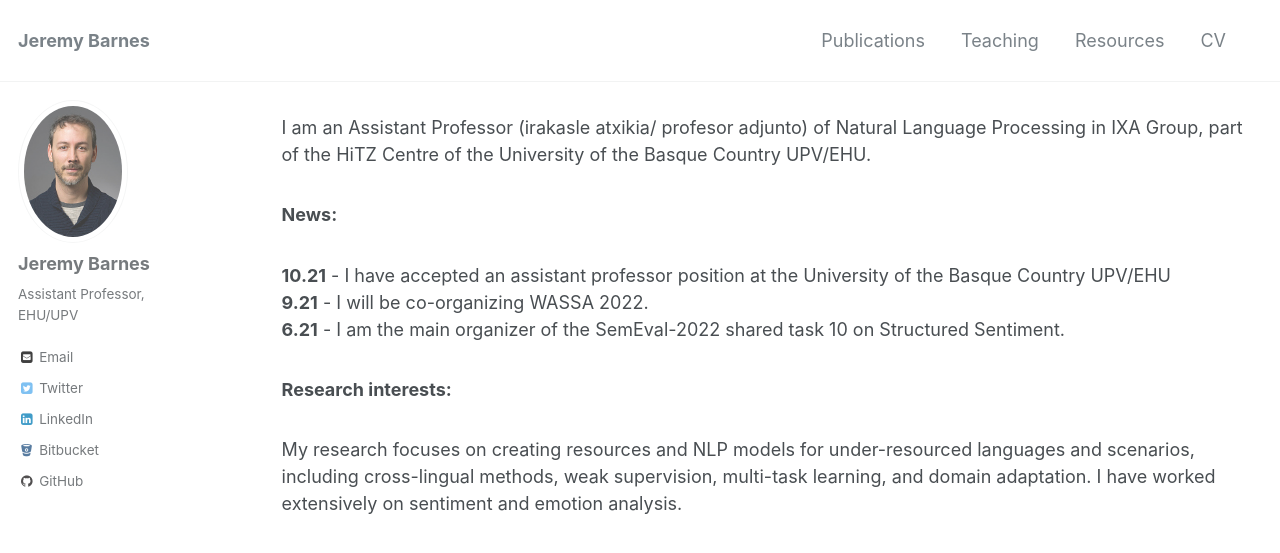
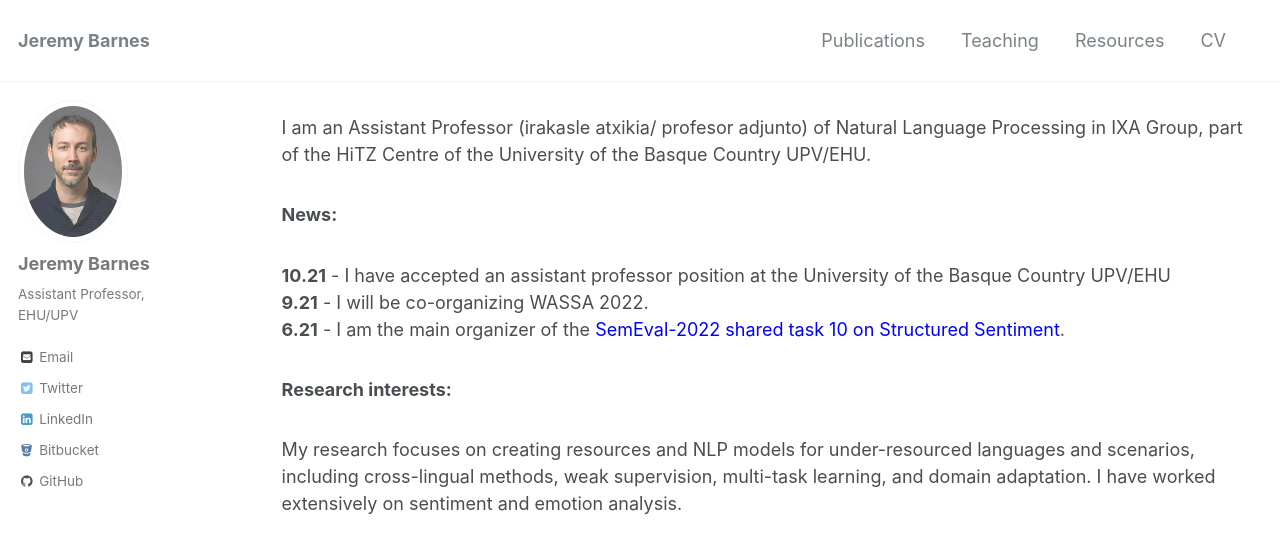
Before and after one commit to jerbarnes/jerbarnes.github.io, a Jekyll site: the page built from index.html, in a window 1280 px wide and 900 px high. Shown: the top 553 px of the window. Built offline with Jekyll 4.4.1, drawn with Linux system fonts in a browser that asks for light colours; the list of posts is cut into pages by our own code; comment, search, counter and statistics services are not loaded.

Commit message:
changed link color

```diff
--- a/_layouts/home.html
+++ b/_layouts/home.html
@@ -12,7 +12,7 @@ News:
 
 <strong>10.21</strong> - I have accepted an assistant professor position at the University of the Basque Country UPV/EHU <br>
 <strong>9.21</strong> -  I will be co-organizing WASSA 2022. <br>
-<strong>6.21</strong> -  I am the main organizer of the <a href="https://github.com/jerbarnes/semeval22_structured_sentiment">SemEval-2022 shared task 10 on Structured Sentiment</a>. <br>
+<strong>6.21</strong> -  I am the main organizer of the <a href="https://github.com/jerbarnes/semeval22_structured_sentiment" style="color:blue">SemEval-2022 shared task 10 on Structured Sentiment</a>. <br>
 
 
 
```
